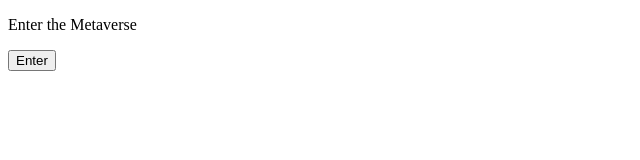
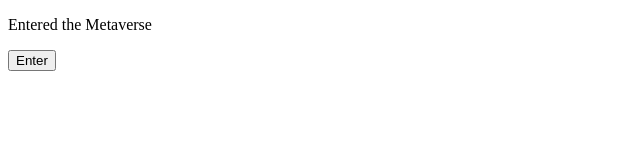
Before and after one commit to acciojob/enter-metaverse-Wmlster, a website: page main.html in a window 1280 px wide. Shown: the full height of the page, 0-640 px from the left. Drawn offline with Linux system fonts and the light colour scheme.

Commit message:
created a submission

```diff
--- a/main.html
+++ b/main.html
@@ -11,7 +11,7 @@
     <script type="text/javascript" src="./script.js">
 </script>
 
-	<p id="status">Enter the Metaverse</p>
+	<p id="status">Entered the Metaverse</p>
 
 	<button id="enterBtn">Enter</button>
 
```
